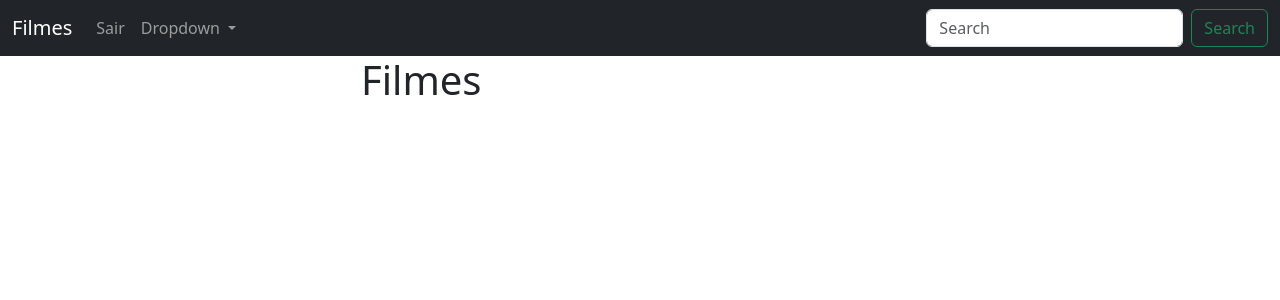
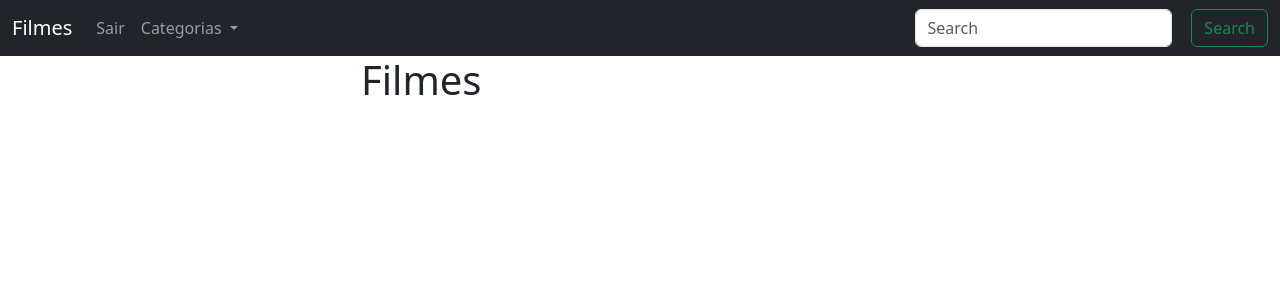
Before and after one commit to Programacao-Web-Django/Movie-Website, a Django app: page / in a window 1280 px wide. Shown: the top 300 px of the page. Run offline with Django 5.2, Linux system fonts and the light colour scheme; the visitor is signed in with stand-in values (Sample User, id 1); data that the repository does not hold is empty.

Commit message:
modificação nos templates

```diff
--- a/website/templates/movie.html
+++ b/website/templates/movie.html
@@ -21,6 +21,7 @@
             {% else %}
                 <p>Em breve nos cinemas.</p>
             {% endif %}
+            {{movie.average_rating}}
         </div>
         <div class="col-md-4">
             <img src="{{ movie.cover_image.url }}" alt="{{ movie.movie_name }}" class="img-fluid">
--- a/website/templates/navbar.html
+++ b/website/templates/navbar.html
@@ -24,7 +24,7 @@
 
           <li class="nav-item dropdown">
             <a class="nav-link dropdown-toggle" href="#" role="button" data-bs-toggle="dropdown" aria-expanded="false">
-              Dropdown
+            Categorias
             </a>
             <ul class="dropdown-menu">
               <li><a class="dropdown-item" href="#">Action</a></li>
@@ -35,7 +35,7 @@
           </li>
         </ul>
         <form class="d-flex" role="search">
-          <input class="form-control me-2" type="search" placeholder="Search" aria-label="Search">
+          <input class="form-control me-2" type="search" placeholder="Search" aria-label="Search">lç
           <button class="btn btn-outline-success" type="submit">Search</button>
         </form>
       </div>
```
